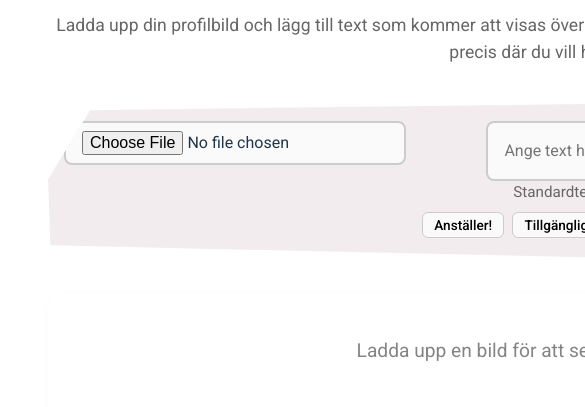
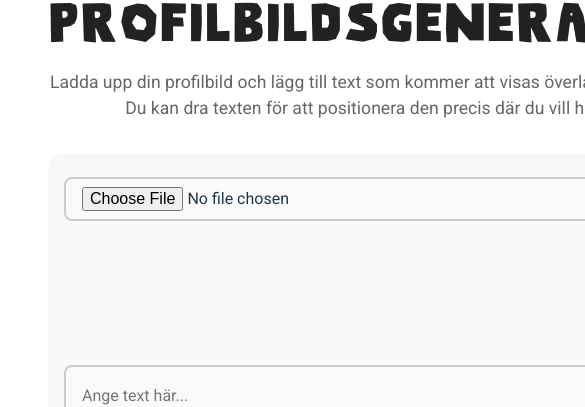
Before and after one commit to magello-group/linkedin-profile-image, a React (Vite) app: page / in a window 390 px wide. Shown: the part 351-758 px from the top of the page, 585 px wide, since content can reach past the window. Built offline with nearby package versions, Linux system fonts and the light colour scheme.

Commit message:
Lite mer responsive

```diff
--- a/src/App.css
+++ b/src/App.css
@@ -48,21 +48,42 @@ h1 {
   line-height: 1.5;
 }
 
+.controls,
+.control {
+  box-sizing: border-box;
+}
+
 .controls {
-  clip-path: polygon(4.25% 8%,
-      96.75% 1%,
-      100% 38%,
-      99% 94%,
-      74.5% 100%,
-      0.25% 90%,
-      0 50%);
-  background-color: #F2ECEE;
+  background: #f8f8fa;
+  border-radius: 16px;
   padding: 1.5rem 1rem;
   margin-bottom: 2rem;
   display: flex;
   gap: 1rem;
   justify-content: center;
+  flex-wrap: wrap;
+}
 
+.control {
+  display: flex;
+  flex-direction: column;
+  align-items: stretch;
+  min-width: 180px;
+  flex: 1 1 180px;
+}
+
+@media (max-width: 600px) {
+  .controls {
+    flex-direction: column;
+    align-items: stretch;
+    gap: 0.5rem;
+    width: 100%;
+  }
+
+  .control {
+    min-width: 0;
+    width: 100%;
+  }
 }
 
 .file-input,
```
